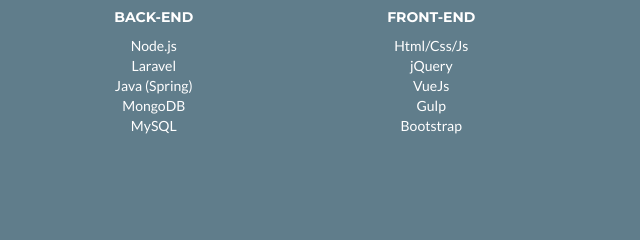
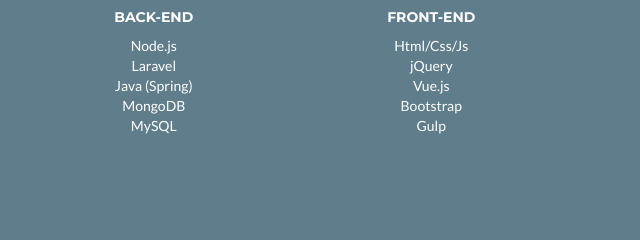
Before and after one commit to mitjarogl/website, a website: page index.html in a window 1280 px wide. Shown: the part 1619-1859 px from the top of the page, 640-1280 px from the left. Drawn offline with nearby package versions, Linux system fonts and the light colour scheme.

Commit message:
Updates skills

```diff
--- a/index.html
+++ b/index.html
@@ -161,9 +161,9 @@
                 <ul style="list-style:none;padding:0">
                   <li>Html/Css/Js</li>
                   <li>jQuery</li>
-                  <li>VueJs</li>
+                  <li>Vue.js</li>
+                  <li>Bootstrap</li>
                   <li>Gulp</li>
-                  <li>Bootstrap</li>
                 </ul>
               </div>
           </div>
```
